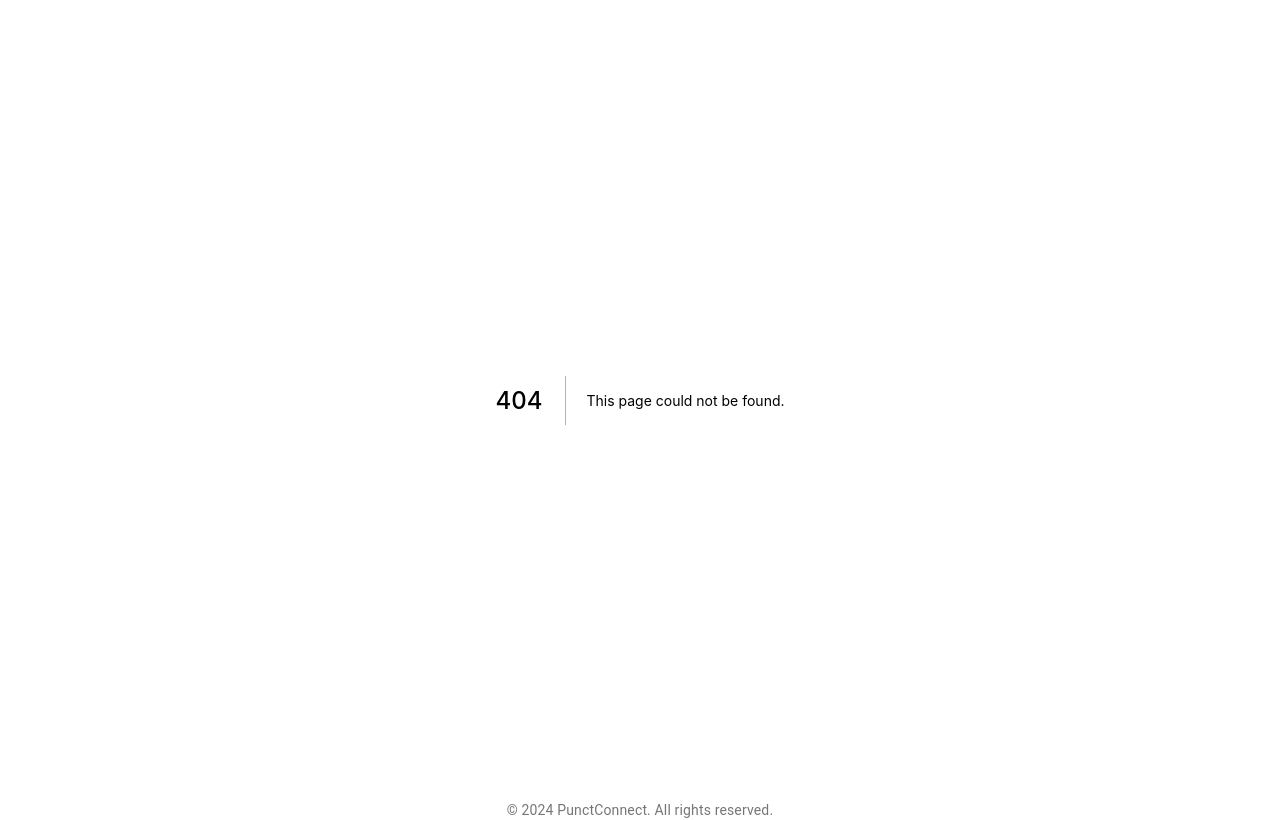
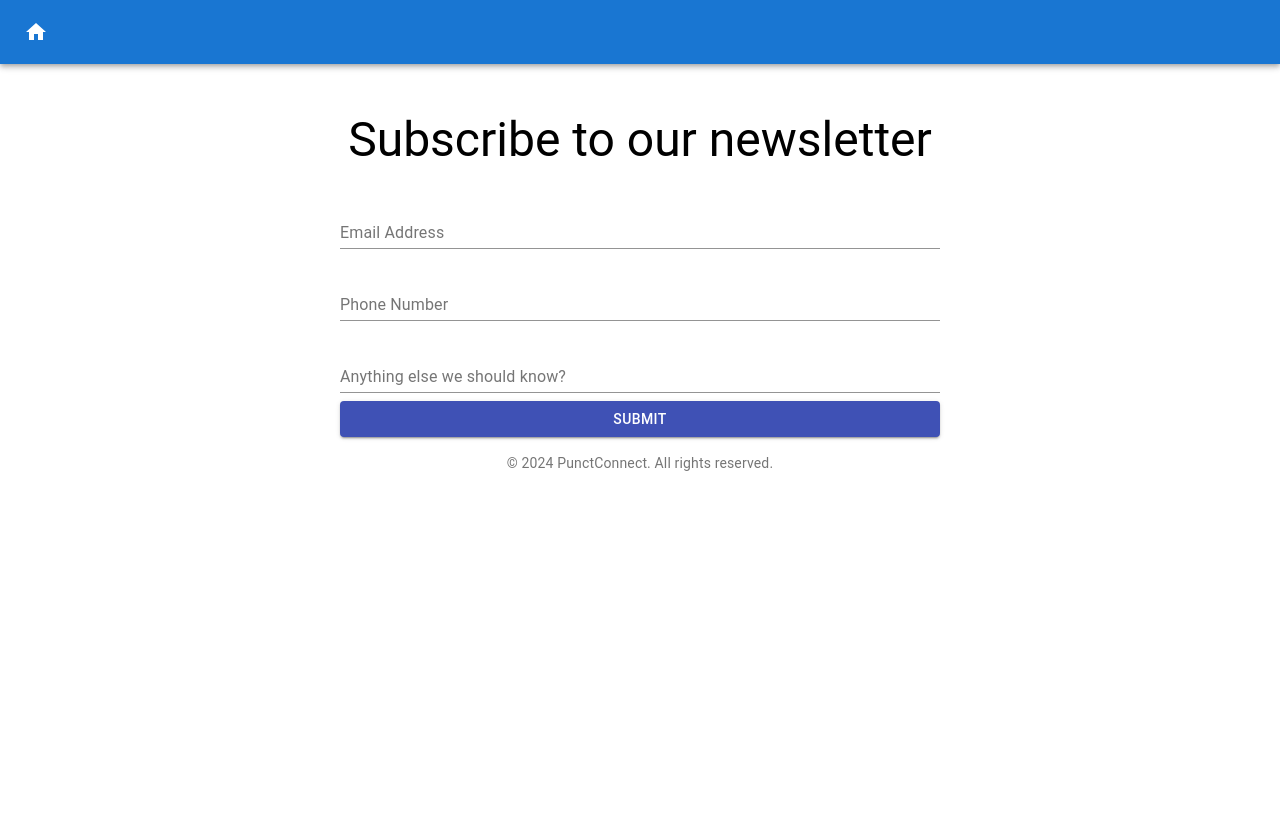
Before and after one commit to punctconnect/demo, a Next.js app: page /form in a window 1280 px wide. Before the commit this address had no page. Built offline with nearby package versions, Linux system fonts and the light colour scheme.

Commit message:
improved form design

```diff
--- a/components/Header.jsx
+++ b/components/Header.jsx
@@ -17,12 +17,11 @@ import { useRouter } from "next/router";
 import { Home, TableBarOutlined, TableChartTwoTone } from "@mui/icons-material";
 
 const pages = [
-  {
-    id: '0',
-    title: 'Boards',
-    path: '/boards'
-  },
-
+  // {
+  //   id: '0',
+  //   title: 'Deals',
+  //   path: '/deals'
+  // },
 ];
 
 export default function Header() {
--- a/package.json
+++ b/package.json
@@ -11,6 +11,7 @@
   "dependencies": {
     "@emotion/react": "^11.11.1",
     "@emotion/styled": "^11.11.0",
+    "@formspree/react": "^2.5.1",
     "@material-ui/core": "^4.12.4",
     "@mui/icons-material": "^5.10.9",
     "@mui/material": "^5.14.17",
--- /dev/null
+++ b/pages/form/index.js
@@ -0,0 +1,113 @@
+import React from 'react';
+import { useForm, ValidationError } from '@formspree/react';
+import { TextField, Button, Box, Typography, Container } from '@material-ui/core';
+import { useRouter } from 'next/router';
+import Layout from '../../layouts/layout';
+
+export default function Form() {
+    const router = useRouter();
+    const [state, handleSubmit] = useForm("mvojengb");
+
+    const handleFormSubmit = async (event) => {
+        event.preventDefault();
+        const submissionResult = await handleSubmit(event);
+
+        console.log(submissionResult);
+
+        if (submissionResult === undefined || submissionResult === null) {
+            alert("Failed validation. Please check your inputs and try again.");
+            return;
+        }
+
+        if (submissionResult.status !== 200) {
+            alert("Failed to submit form. Please check your inputs and try again.");
+            return;
+        }
+
+        if (submissionResult.succeeded === false) {
+            alert("Failed to submit form. Please check your inputs and try again.");
+            return;
+        }
+
+        alert("Thank you for your submission!");
+        router.push("/");
+    };
+
+    return (
+        <Box display="flex" flexDirection="column" alignItems="center" justifyContent="center"
+            style={{
+                width: '100%', margin: 'auto', maxWidth: '600px', padding: '1rem', marginTop: '2rem',
+                alignItems: 'center', justifyContent: 'center', display: 'flex', flexDirection: 'column'
+            }}>
+            <Typography variant="h3" component="h1" gutterBottom>
+                Subscribe to our newsletter
+            </Typography>
+
+            <form onSubmit={handleFormSubmit} style={{
+
+            }}>
+
+                <TextField
+                    id="email"
+                    type="email"
+                    name="email"
+                    label="Email Address"
+                    fullWidth
+                    margin="normal"
+                />
+                <ValidationError
+                    prefix="Email"
+                    field="email"
+                    errors={state.errors}
+                />
+
+
+                <TextField
+                    id="phone"
+                    type="phone"
+                    name="phone"
+                    label="Phone Number"
+                    fullWidth
+                    margin="normal"
+                />
+                <ValidationError
+                    prefix="Phone"
+                    field="phone"
+                    errors={state.errors}
+                />
+
+                <TextField
+                    id="message"
+                    type="message"
+                    name="message"
+                    label="Anything else we should know?"
+                    fullWidth
+                    margin="normal"
+                />
+                <ValidationError
+                    prefix="Message"
+                    field="message"
+                    errors={state.errors}
+                />
+
+                <Button
+                    type="submit"
+                    variant="contained"
+                    color="primary"
+                    disabled={state.submitting}
+                    fullWidth
+                >
+                    Submit
+                </Button>
+            </form>
+        </Box>
+    );
+}
+
+Form.getLayout = function getLayout(page) {
+    return (
+        <Layout>
+            {page}
+        </Layout>
+    )
+}
```
Also changed, not shown: pages/index.js (+25 -1 lines), 1 other file (tests, documents, lock files or other folders).
